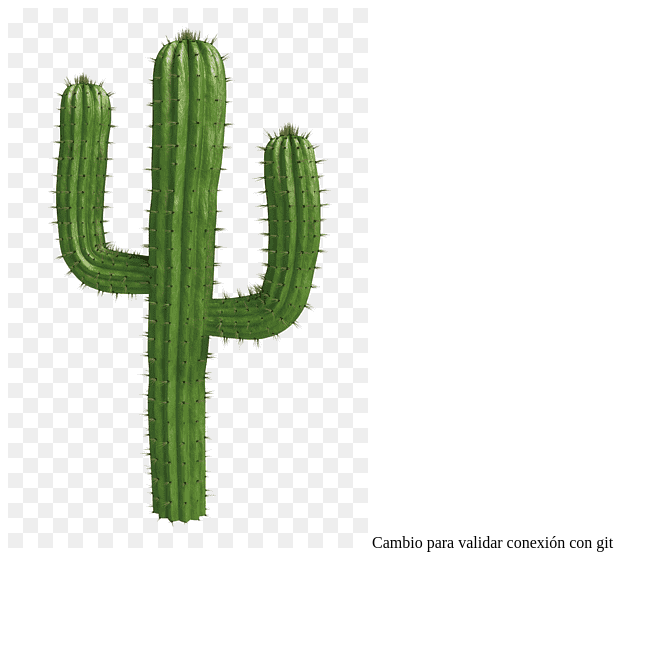
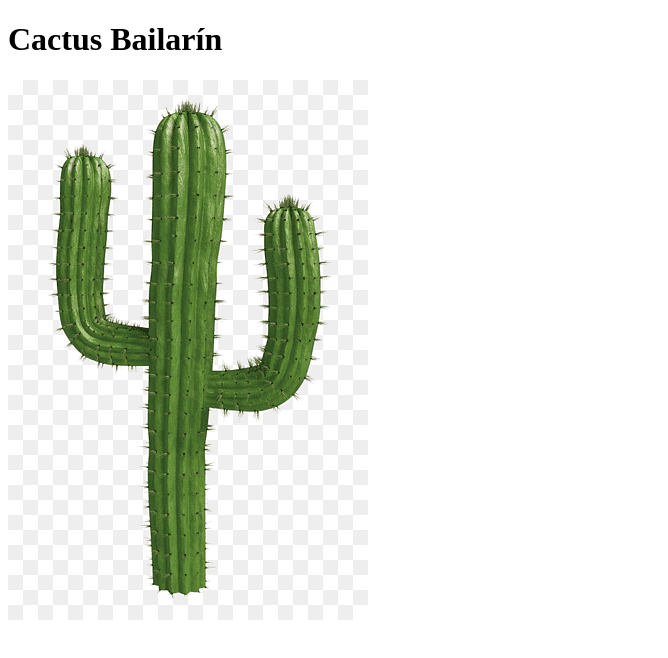
Before and after one commit to saulcontreras/cactus-bailarin, a plain HTML site: page index.html in a window 1280 px wide. Shown: the whole page, without its empty margins (0-668 px from the left). Drawn offline with Linux system fonts and the light colour scheme.

Commit message:
Agregramos títulos

```diff
--- a/index.html
+++ b/index.html
@@ -1,15 +1,15 @@
 <!DOCTYPE html>
-<html>
-<body>
+<html lang="en">
+    <head>
+        <meta charset="UTF-8">
+        <meta name="viewport" content="width=device-width, initial-scale=1.0">
+        <title>Cactus Bailarín</title>
+    </head>
+    <body>
 
-<img src="cactus.png" alt="W3Schools.com">
+        <h1>Cactus Bailarín</h1>
+        <img src="cactus.png" alt="">
 
 
-
-Cambio para validar conexión con git
-
-
-
-
-</body>
+    </body>
 </html>
```
